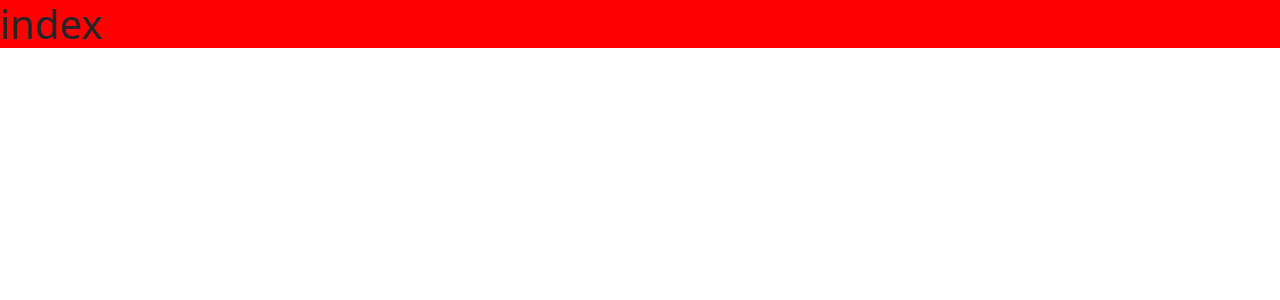
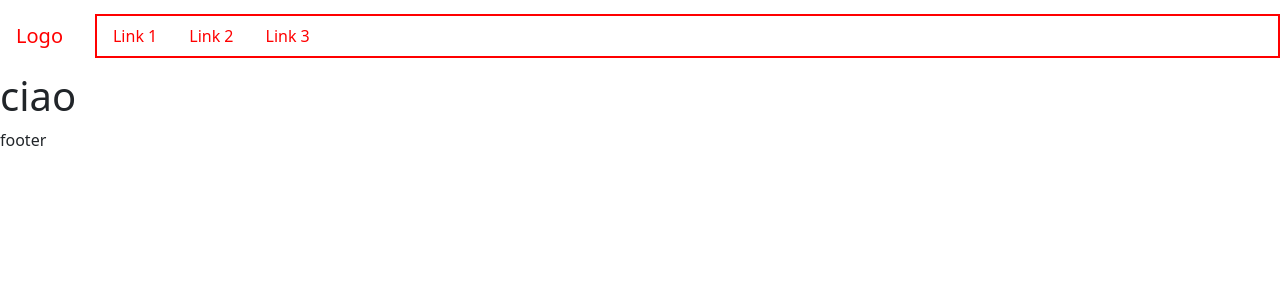
Before and after one commit to MirkoAlba/polling_app, a Next.js app: page / in a window 1280 px wide. Shown: the top 300 px of the page. Built offline with nearby package versions, Linux system fonts and the light colour scheme.

Commit message:
init layout

```diff
--- /dev/null
+++ b/components/layout/footer.js
@@ -0,0 +1,3 @@
+export default function Footer() {
+  return <div>footer</div>;
+}
--- /dev/null
+++ b/components/layout/header.js
@@ -0,0 +1,33 @@
+import { Navbar } from "react-bootstrap";
+import { slide as Menu } from "react-burger-menu";
+import Link from "next/link";
+
+export default function Header() {
+  return (
+    <Navbar className="custom-navbar" expand="md">
+      <Navbar.Brand>
+        <Link href="/">
+          <a className="nav-link">Logo</a>
+        </Link>
+      </Navbar.Brand>
+
+      <Navbar.Toggle aria-controls="basic-navbar-nav">
+        <span>icona</span>
+      </Navbar.Toggle>
+
+      <Navbar.Collapse>
+        <Link href="/">
+          <a className="nav-link">Link 1</a>
+        </Link>
+
+        <Link href="/">
+          <a className="nav-link">Link 2</a>
+        </Link>
+
+        <Link href="/">
+          <a className="nav-link">Link 3</a>
+        </Link>
+      </Navbar.Collapse>
+    </Navbar>
+  );
+}
--- /dev/null
+++ b/components/layout/layout.js
@@ -0,0 +1,13 @@
+import { Fragment } from "react";
+import Header from "./header";
+import Footer from "./footer";
+
+export default function Layout({ children }) {
+  return (
+    <Fragment>
+      <Header />
+      <main>{children}</main>
+      <Footer />
+    </Fragment>
+  );
+}
--- a/package.json
+++ b/package.json
@@ -12,6 +12,7 @@
     "next": "11.0.1",
     "react": "17.0.2",
     "react-bootstrap": "^1.6.1",
+    "react-burger-menu": "^3.0.6",
     "react-dom": "17.0.2",
     "sass": "^1.35.2"
   }
--- a/pages/_app.js
+++ b/pages/_app.js
@@ -1,8 +1,12 @@
-import "../styles/globals.css";
-import "../sass/index.scss";
+import "../sass/index.scss"; //scss style
+import Layout from "../components/layout/layout";
 
 function MyApp({ Component, pageProps }) {
-  return <Component {...pageProps} />;
+  return (
+    <Layout>
+      <Component {...pageProps} />
+    </Layout>
+  );
 }
 
 export default MyApp;
--- a/pages/index.js
+++ b/pages/index.js
@@ -1,7 +1,3 @@
 export default function Home() {
-  return (
-    <div className="bg-primary">
-      <h1>index</h1>
-    </div>
-  );
+  return <h1>ciao</h1>;
 }
--- /dev/null
+++ b/sass/components/layout/_layout.scss
@@ -0,0 +1,13 @@
+//Header
+.custom-navbar {
+  .navbar-toggler {
+    color: unset;
+    border-color: transparent;
+  }
+
+  .navbar-collapse {
+    border: 2px solid red;
+  }
+}
+
+//Footer
--- a/sass/index.scss
+++ b/sass/index.scss
@@ -1,2 +1,5 @@
-@import "./custom-variables.scss";
+@import "./custom-variables.scss"; //override bootstrap variables
 @import "../node_modules/bootstrap/scss/bootstrap"; //imported all bootstrap scss
+
+//Style Components
+@import "./components/layout/layout"; //layout: Header, Footer
--- a/styles/globals.css
+++ /dev/null
@@ -1,16 +0,0 @@
-html,
-body {
-  padding: 0;
-  margin: 0;
-  font-family: -apple-system, BlinkMacSystemFont, Segoe UI, Roboto, Oxygen,
-    Ubuntu, Cantarell, Fira Sans, Droid Sans, Helvetica Neue, sans-serif;
-}
-
-a {
-  color: inherit;
-  text-decoration: none;
-}
-
-* {
-  box-sizing: border-box;
-}
```
Also changed, not shown: 1 other file (tests, documents, lock files or other folders).
